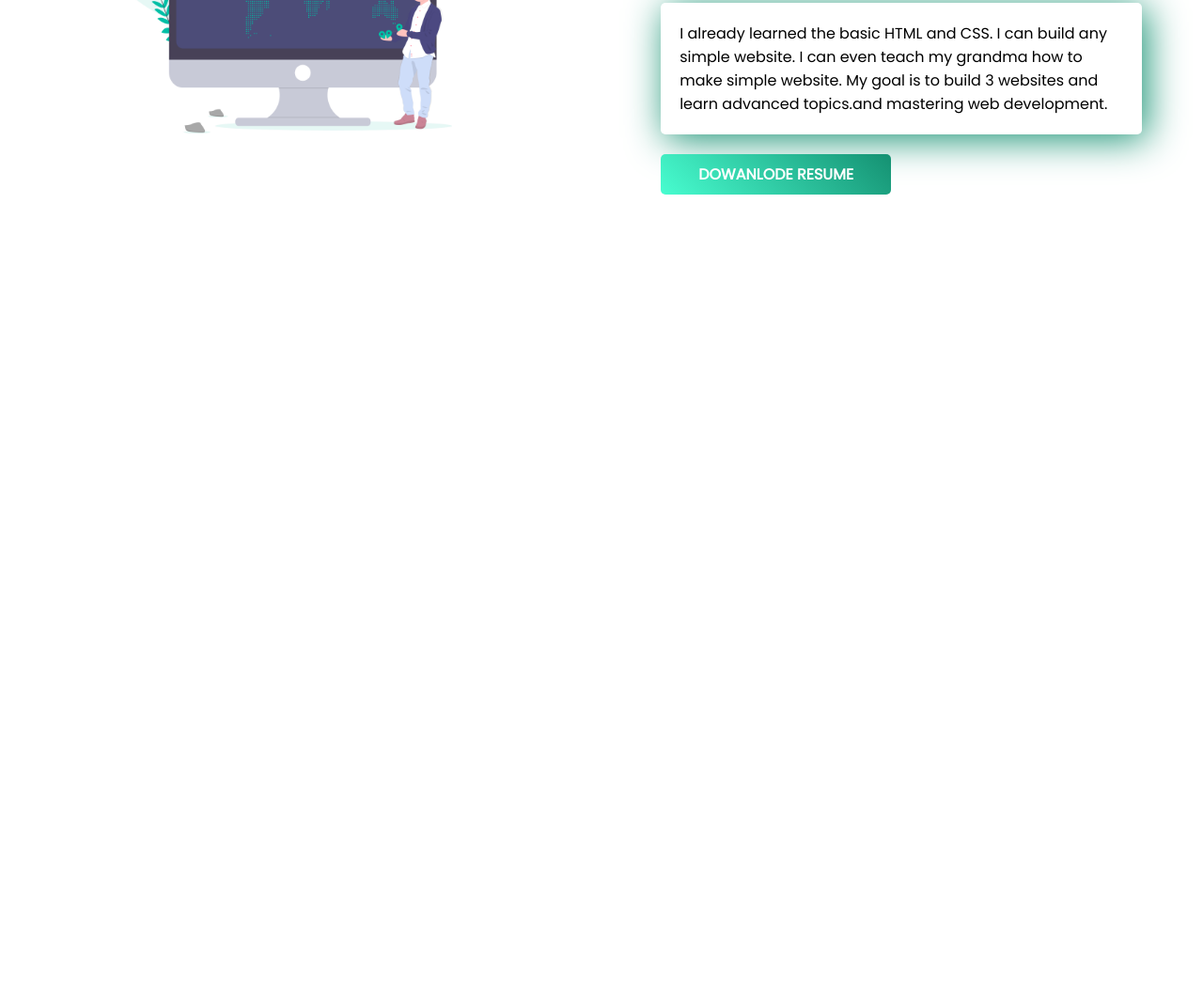
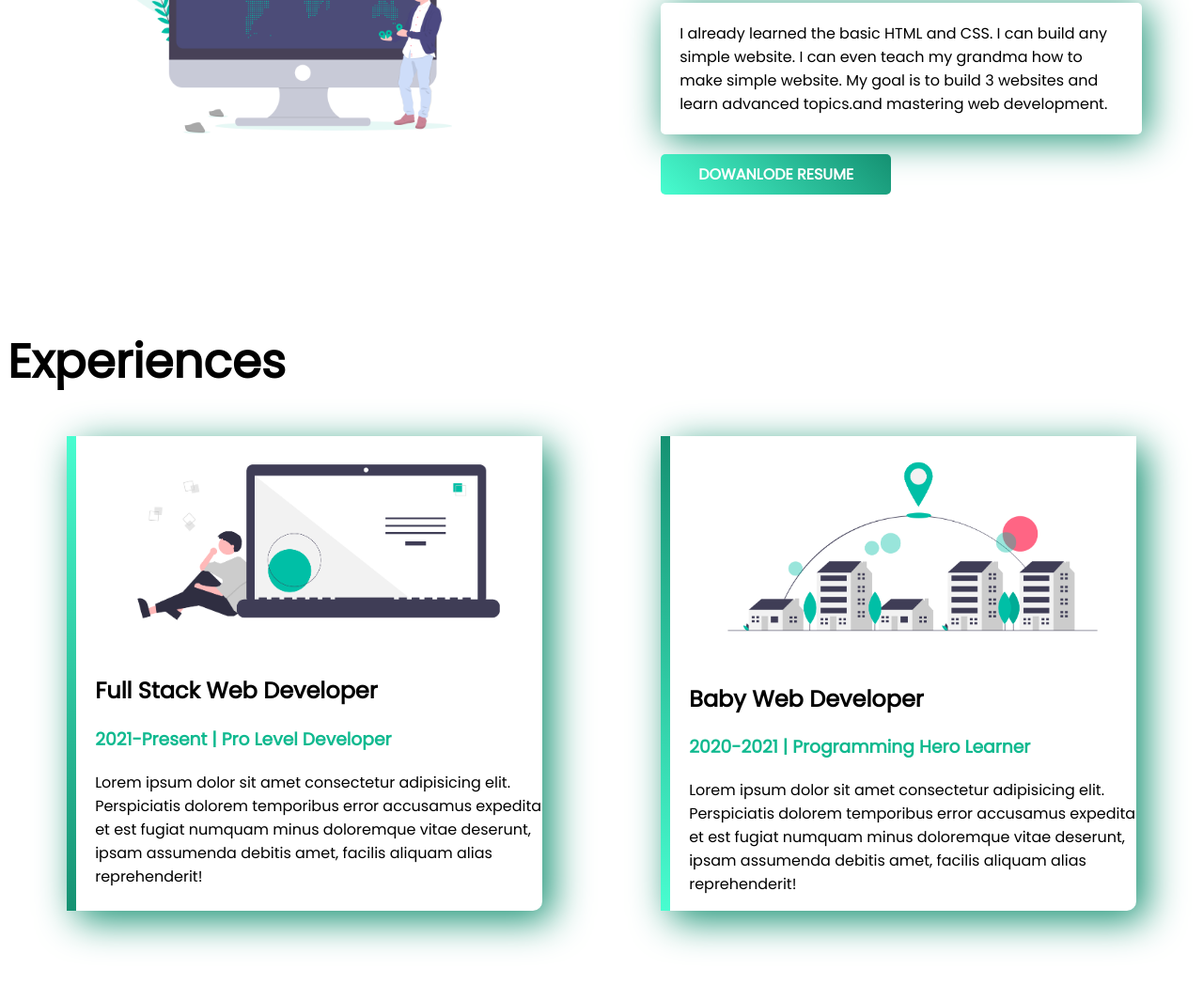
Before and after one commit to ShihabHappy/practice--portfoillo, a plain HTML site: page index.html in a window 1280 px wide. Shown: the part 878-1926 px from the top of the page at 94% size. Before the commit the page ends 1226 px from the top, so only its background shows below. Drawn offline with Linux system fonts and the light colour scheme.

Commit message:
third-commit

```diff
--- a/index.html
+++ b/index.html
@@ -12,7 +12,7 @@
     <title>Pratice-Portfoilo</title>
 </head>
 <body>
-    <section>
+    <section class="flexible-contenir">
         <div class="half-width">
         <h1>Welcome To</h1>
         <h1><span class="color-orange">Peter Parker</span> World</h1>
@@ -24,7 +24,7 @@
             <img src="image/first.png" alt="">
         </div>
     </section>
-    <section>
+    <section class="flexible-contenir">
         <div class="half-width">
             <img src="image/secend.png" alt="">
         </div>
@@ -35,6 +35,24 @@
             <a class="link-button" target="_blank" href="https://meet.google.com/">DOWANLODE RESUME</a>
         </div>
     </section>
-
+    <section>
+        <h1>Experiences</h1>
+        <div class="flexible-contenir">
+            <div id="full-dev" class="exp-item">
+                <img class="img" src="image/box1.png" alt="">
+                <h2>Full Stack Web Developer</h2>
+                <h3 class="color-orange">2021-Present | Pro Level Developer</h3>
+                <p>Lorem ipsum dolor sit amet consectetur adipisicing elit. Perspiciatis dolorem temporibus error accusamus expedita et est fugiat numquam minus doloremque vitae deserunt, ipsam assumenda debitis amet, facilis aliquam alias reprehenderit!</p>
+            </div>
+            <div id="baby-dev" class="exp-item">
+                <img class="img" src="image/box.png" alt="">
+                <h2>Baby Web Developer</h2>
+                <h3 class="color-orange">2020-2021 | Programming Hero Learner</h3>
+                <p>Lorem ipsum dolor sit amet consectetur adipisicing elit. Perspiciatis dolorem temporibus error accusamus expedita
+                    et est fugiat numquam minus doloremque vitae deserunt, ipsam assumenda debitis amet, facilis aliquam alias
+                    reprehenderit!</p>
+            </div>
+        </div>
+    </section>
 </body>
 </html>
--- a/style.css
+++ b/style.css
@@ -7,7 +7,7 @@ h1{
 .color-orange{
     color: rgb(15, 185, 143);
 }
-section{
+.flexible-contenir{
     display: flex;
     margin-bottom: 150px;
 }
@@ -35,3 +35,25 @@ section{
 #right-margin{
     margin-right: 10%;
 }
+.exp-item{
+    width: 40%;
+    margin-left: 5%;
+    margin-right: 5%;
+    padding-left: 20px;
+    border-radius: 10px;
+    box-shadow: 10px 10px 40px rgb(21, 145, 114);
+
+}
+.img{
+    width: 100%;
+}
+#full-dev{
+    border-left: 10px solid;
+    border-image:linear-gradient(rgb(72, 253, 208),rgb(21, 145, 114)) ;
+    border-image-slice: 1;
+}
+#baby-dev{
+    border-left: 10px solid;
+    border-image:linear-gradient(rgb(21, 145, 114),rgb(72, 253, 208)) ;
+    border-image-slice: 1;
+}
```
